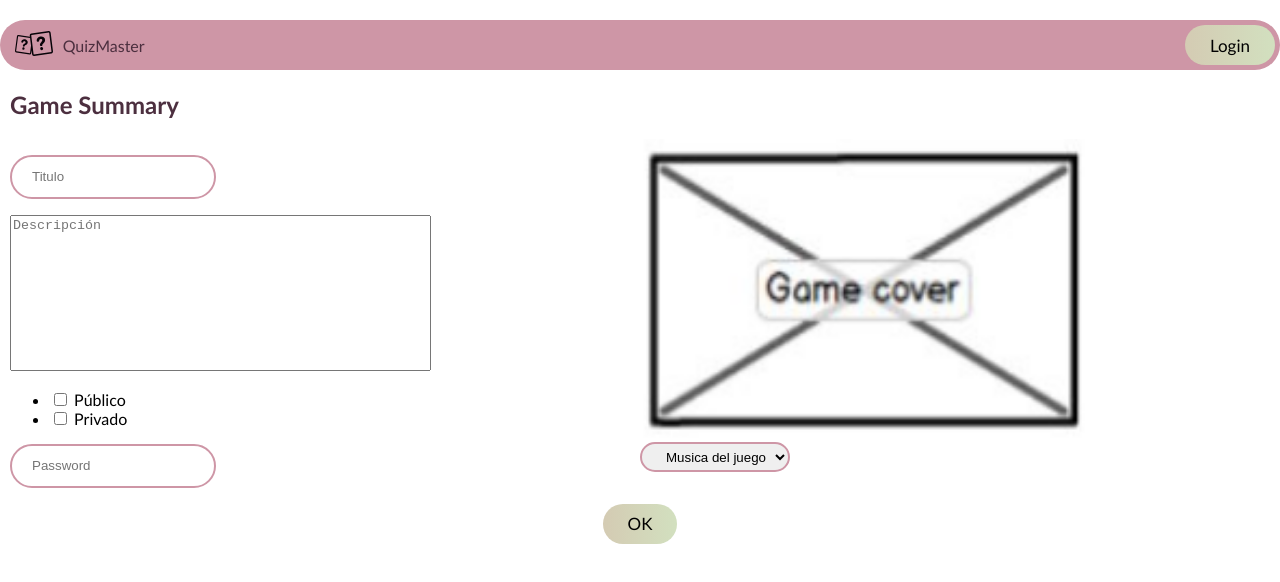
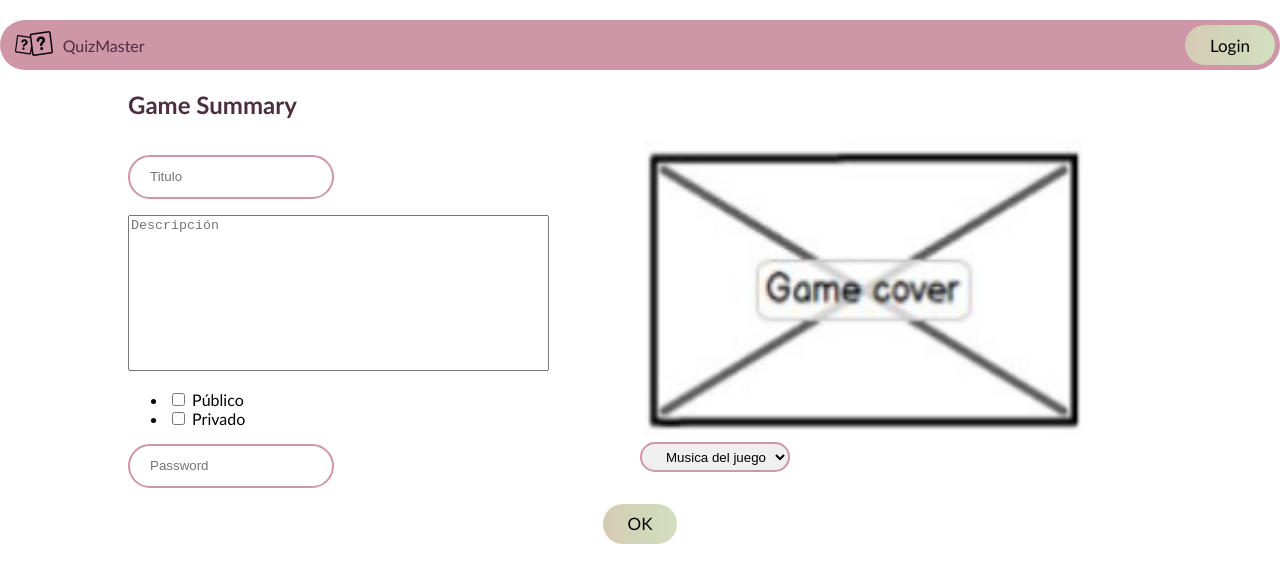
Before and after one commit to ElLucioVpe/labrianet, a React (Create React App) app in the folder App/webapp/: page /configurarJuego in a window 1280 px wide. Shown: the top 582 px of the page. Built offline with nearby package versions, Linux system fonts and the light colour scheme.

Commit message:
ConfigurarJuego 2.0000001
Pequeños detalles.

```diff
--- a/App/webapp/src/Css/ConfigurarJuego.css
+++ b/App/webapp/src/Css/ConfigurarJuego.css
@@ -1,5 +1,6 @@
 .configuracionJuego {
-    margin: 10px;
+    width: 80%;
+    margin: auto;
 }
 
 .grid-configuracionJuego {
@@ -20,6 +21,10 @@
     padding-left: 20px;
 }
 
+.configuracionJuego-submit {
+    text-align: center;
+}
+
 .descripcion-juego {
     resize: none;
 }
--- a/App/webapp/src/Views/ConfigurarJuego.js
+++ b/App/webapp/src/Views/ConfigurarJuego.js
@@ -60,11 +60,10 @@ class ConfigurarJuego extends React.Component {
 
                         </div>
                     </div>
-                    <center>
+
+                    <div className="configuracionJuego-submit">
                         <input type="submit" className="btn-regular" value="OK"/>
-                    </center>
-
-
+                    </div>
                 </form>
             </div>
         )
```
